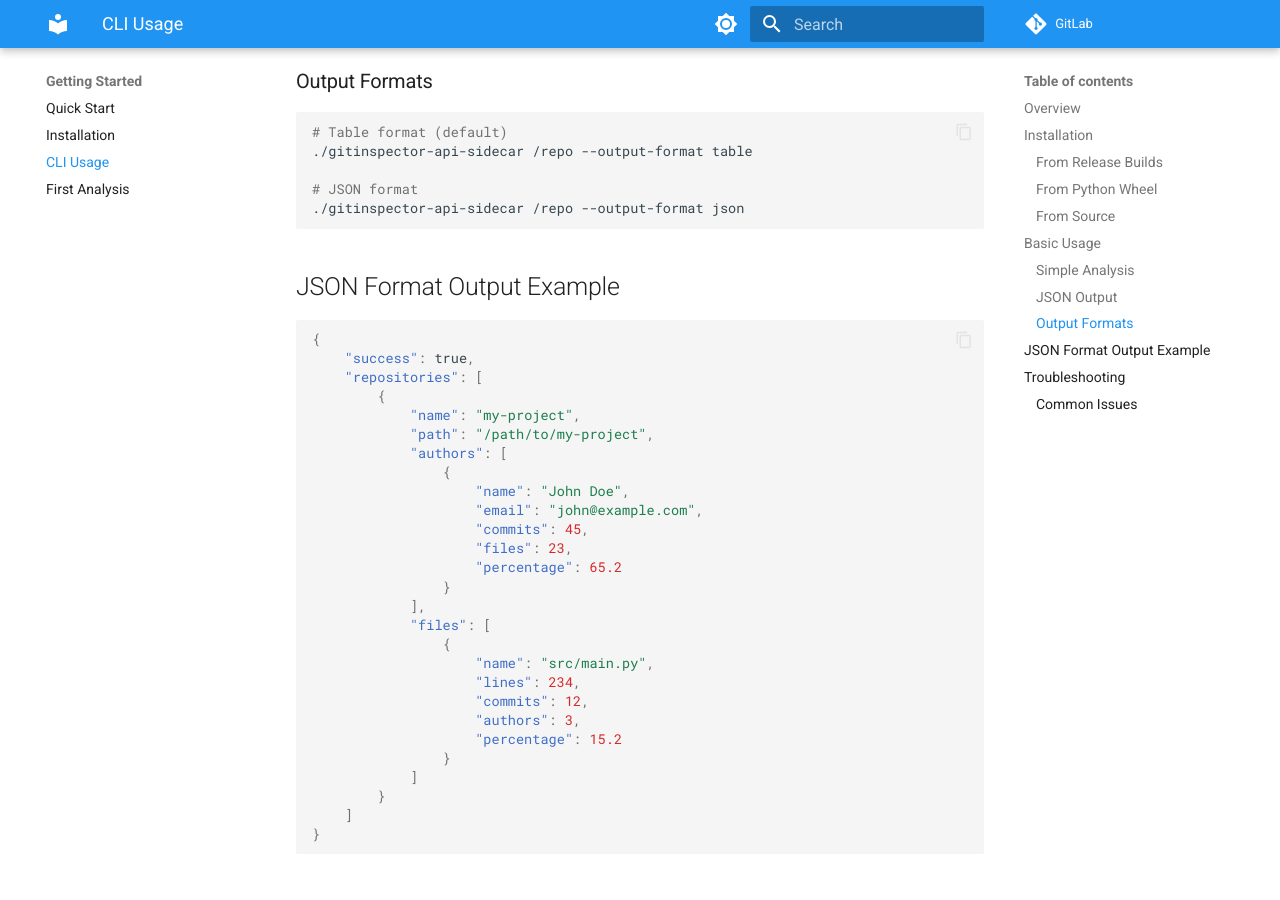
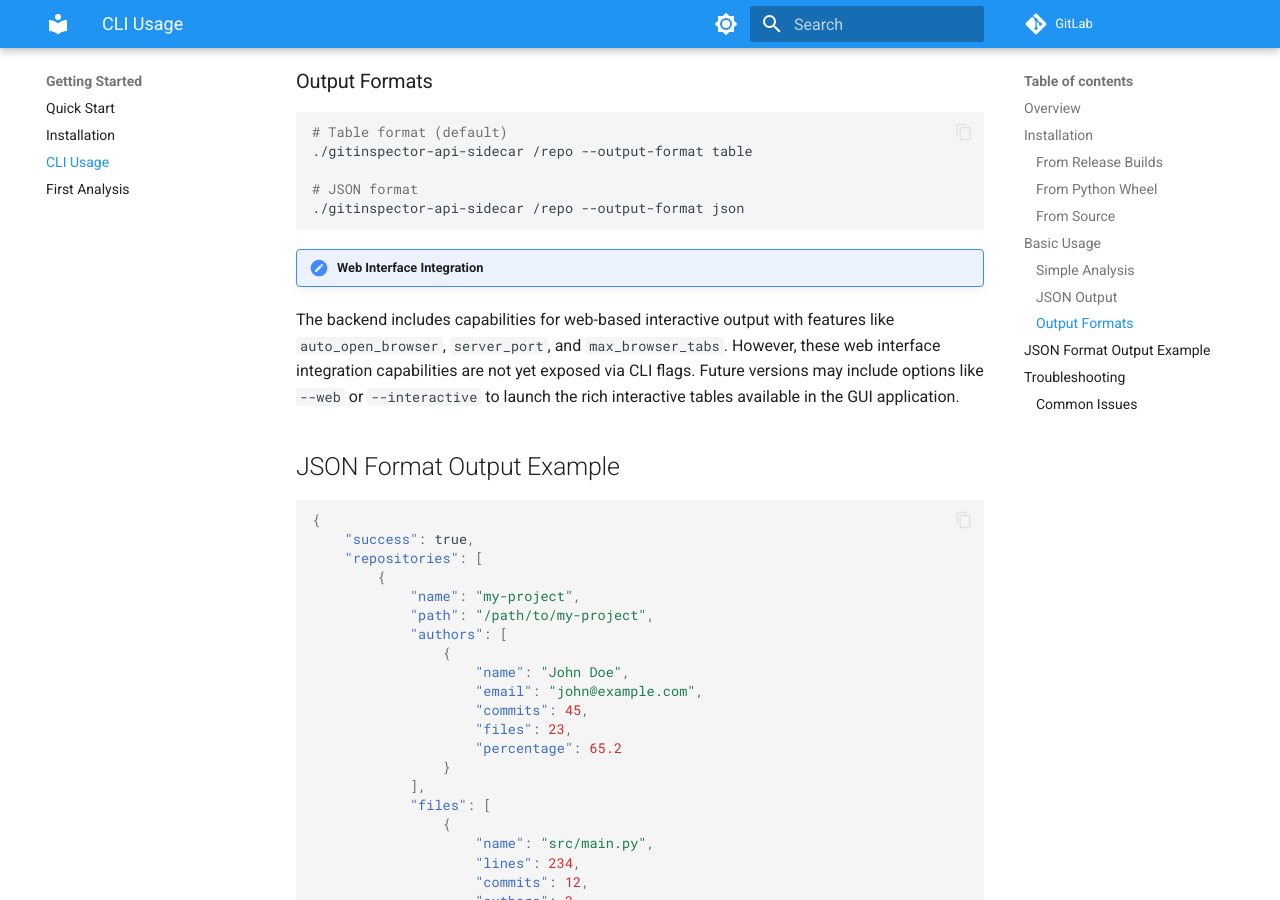
Before and after one commit to boost-edu-tools/gitinspectorgui, an MkDocs documentation site: the page built from docs/getting-started/cli-usage.md, in a window 1280 px wide and 900 px high, scrolled down 1559 px. Built offline with MkDocs 1.6.1 and Material for MkDocs 9.7.7, drawn with Linux system fonts in a browser that asks for light colours; comment, search, counter and statistics services are not loaded.

Commit message:
Add note about web interface integration capabilities to CLI docs
- Added informational note explaining that backend has web interface capabilities
- Clarifies that features like auto_open_browser, server_port, and max_browser_tabs exist
- Notes that these capabilities are not yet exposed via CLI flags
- Mentions potential future --web or --interactive options for rich GUI tables

````diff
--- a/docs/getting-started/cli-usage.md
+++ b/docs/getting-started/cli-usage.md
@@ -73,6 +73,9 @@ uv run pyinstaller api-sidecar.spec --clean --noconfirm
 ./gitinspector-api-sidecar /repo --output-format json
 ```
 
+!!! note "Web Interface Integration"
+The backend includes capabilities for web-based interactive output with features like `auto_open_browser`, `server_port`, and `max_browser_tabs`. However, these web interface integration capabilities are not yet exposed via CLI flags. Future versions may include options like `--web` or `--interactive` to launch the rich interactive tables available in the GUI application.
+
 ## JSON Format Output Example
 
 ```json
````
